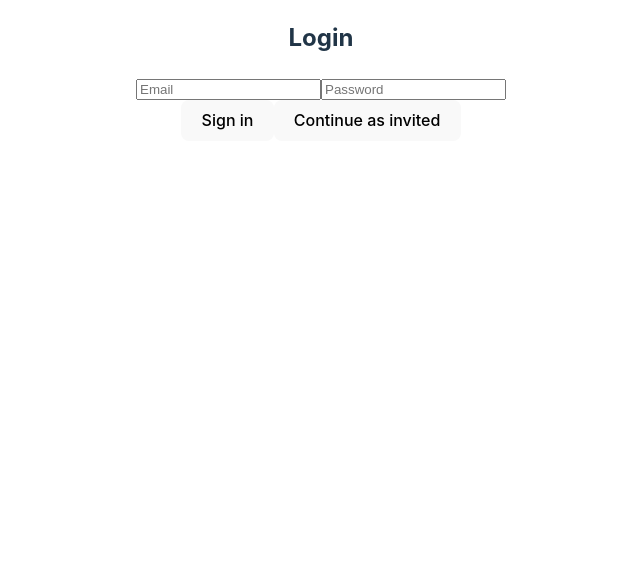
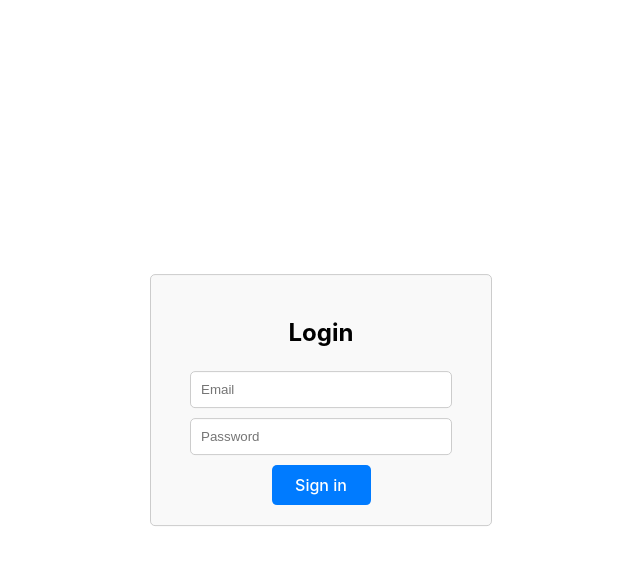
Before and after one commit to RJPinoy/PROJET-LAB201, a React (Vite) app: page /admin in a window 1280 px wide. Shown: the top 564 px of the page, without its empty margins (319-959 px from the left). Built offline with nearby package versions, Linux system fonts and the light colour scheme; no server answers.

Commit message:
styled back office login

```diff
--- a/src/components/Login.jsx
+++ b/src/components/Login.jsx
@@ -1,50 +1,45 @@
 import * as React from "react";
 import { FIREBASE_AUTH } from "../../firebaseConfig";
 import { signInWithEmailAndPassword } from "firebase/auth";
-import { Link } from "react-router-dom";
 
 const Login = () => {
     const [email, setEmail] = React.useState('');
     const [password, setPassword] = React.useState('');
-    const [isLoading, setIsLoading] = React.useState(true);
-
-    if (isLoading) {
-        setIsLoading(false);
-    }
+    const [isLoading, setIsLoading] = React.useState(false);
+    const [error, setError] = React.useState(null);
 
     const signIn = async () => {
-        console.log('email : ', email.target.value, 'password : ', password.target.value)
         setIsLoading(true);
+        setError(null); // Clear any previous errors
         try {
-            const response = await signInWithEmailAndPassword(FIREBASE_AUTH, email.target.value, password.target.value);
-            console.log(response)
+            const response = await signInWithEmailAndPassword(FIREBASE_AUTH, email, password);
+            console.log(response);
+            // Handle successful sign-in, e.g., redirect the user
         } catch (e) {
-            console.log(e)
+            console.error(e);
+            setError("Failed to sign in. Please check your credentials."); // Set the error message
         } finally {
             setIsLoading(false);
         }
-    }
+    };
 
     return (
-        <>
-            <div>
-                <h2>Login</h2>
-                <input placeholder='Email' required={ true } onInput={ setEmail }/>
-                <input placeholder='Password' type="password" required={ true } onInput={ setPassword } />
-                {
-                    isLoading ?
+        <div className="login-form">
+            <h2>Login</h2>
+            <input className="input-field" placeholder='Email' required={true} value={email} onChange={(e) => setEmail(e.target.value)} />
+            <input className="input-field" placeholder='Password' type="password" required={true} value={password} onChange={(e) => setPassword(e.target.value)} />
+            {
+                isLoading ?
                     <p>Loading...</p>
                     :
-                    <div>
-                        <button onClick={ signIn }>Sign in</button>
-                        <Link to={ '/' }>
-                            <button>Continue as invited</button>
-                        </Link>
+                    <div className="button-container">
+
+            {error && <p className="error-message">{error}</p>} {/* Display error message if there's an error */}
+                        <button className="signin-button" onClick={signIn}>Sign in</button>
                     </div>
-                }
-            </div>
-        </>
+            }
+        </div>
     );
-}
+};
 
 export default Login;
--- a/src/styles/backOffice.css
+++ b/src/styles/backOffice.css
@@ -1,3 +1,56 @@
+/* LOGIN */
+    .login-form {
+        position: absolute;
+        top: 50%;
+        left: 50%;
+        transform: translate(-50%, -50%);
+        width: 300px;
+        padding: 20px;
+        border: 1px solid #ccc;
+        border-radius: 5px;
+        background-color: #f9f9f9;
+        color: #000000;
+    }
+
+    .input-field {
+        width: 80%;
+        margin-bottom: 10px;
+        padding: 10px;
+        border: 1px solid #ccc;
+        border-radius: 5px;
+    }
+
+    .button-container {
+        display: flex;
+        flex-direction: column;
+        justify-content: center;
+        align-items: center;
+    }
+
+    .signin-button,
+    .continue-button {
+        padding: 10px 20px;
+        border: none;
+        border-radius: 5px;
+        cursor: pointer;
+        width: 33%;
+    }
+
+    .signin-button {
+        background-color: #007bff;
+        color: white;
+    }
+
+    .continue-button {
+        background-color: #28a745;
+        color: white;
+    }
+
+    .error-message {
+        color: red;
+    }
+
+/* BACK OFFICE */
     .backoffice-container {
         max-width: 1200px;
         margin: 0 auto;
```
Lines whose indentation alone changed are shown as unchanged.
